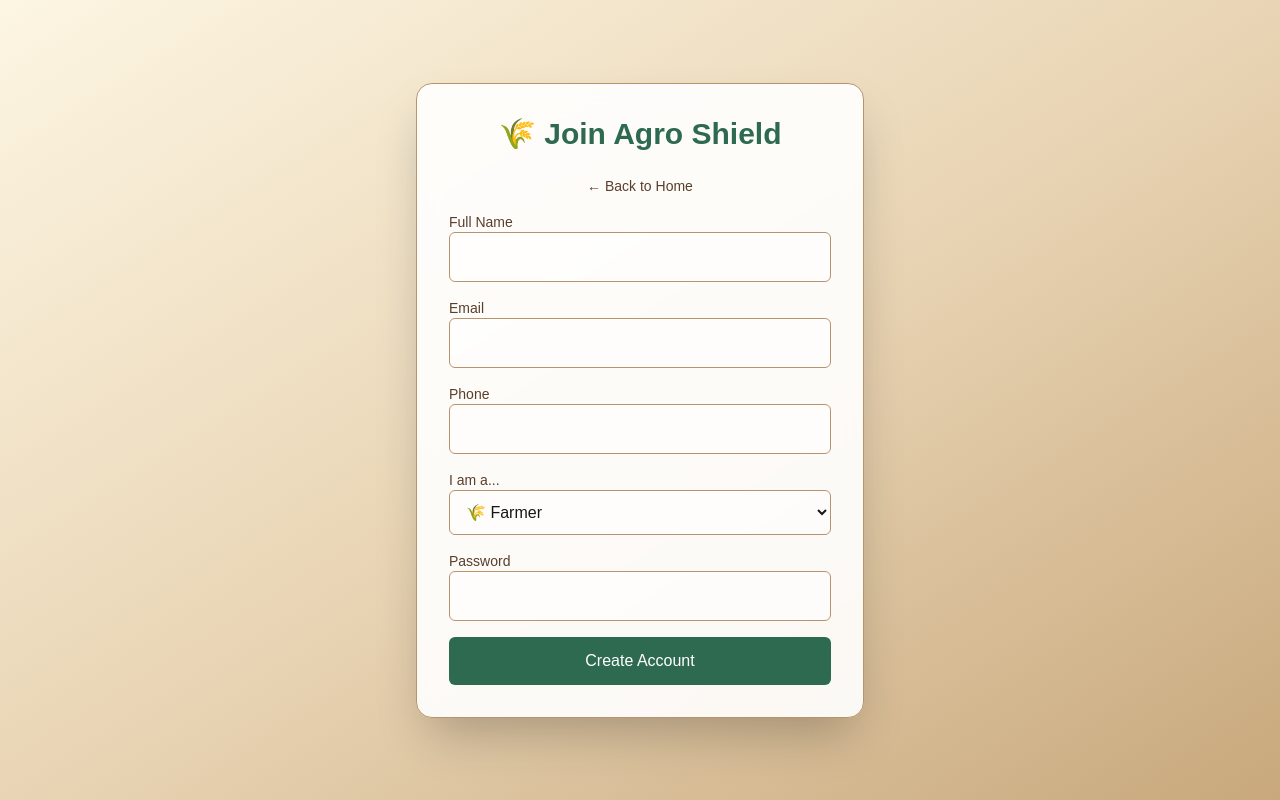
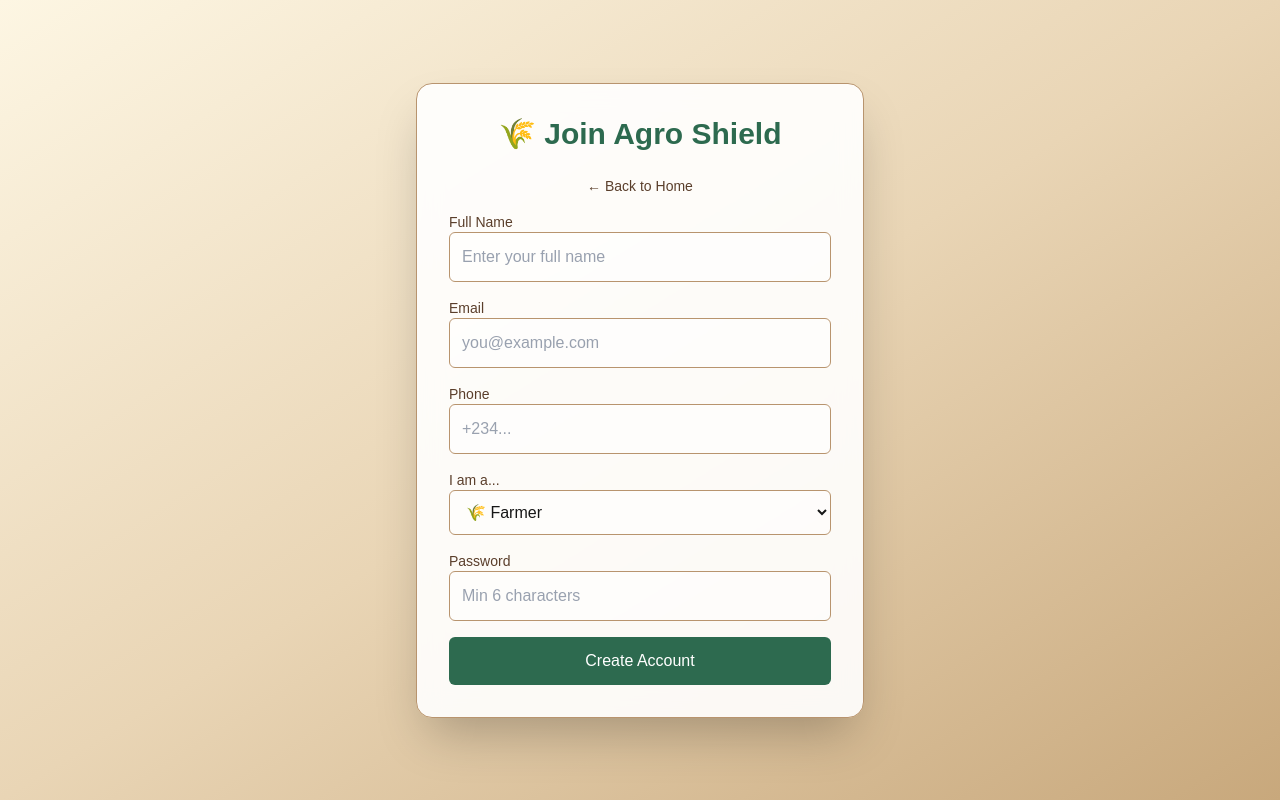
Before and after one commit to asobuilds/agro-shield-k-idoma, a Next.js app: page /register in a window 1280 px wide. Built offline with nearby package versions, Linux system fonts and the light colour scheme.

Commit message:
Fixed registration visibility, dashboard redirect, and homepage image

```diff
--- a/app/page.tsx
+++ b/app/page.tsx
@@ -17,7 +17,6 @@ export default function HomePage() {
 
   return (
     <div className="min-h-screen bg-white">
-      {/* Professional Navigation Bar */}
       <nav className="bg-white shadow-md px-8 py-4 flex justify-between items-center sticky top-0 z-50">
         <div className="text-2xl font-bold text-[#1a5d3a] flex items-center gap-2">
           <span className="text-3xl">🌾</span> AgroShield
@@ -38,12 +37,12 @@ export default function HomePage() {
         </div>
       </nav>
 
-      {/* Hero Section with Full-Width Image + Overlay */}
+      {/* Hero Section with FARM BASKET IMAGE */}
       <div className="relative w-full h-[600px] flex items-center justify-center">
         <div
           className="absolute inset-0 bg-cover bg-center"
           style={{
-            backgroundImage: "url('https://images.unsplash.com/photo-1592419044706-39796d40f98c?q=80&w=2070&auto=format&fit=crop')"
+            backgroundImage: "url('https://images.unsplash.com/photo-1595853035070-59a39fe84de3?q=80&w=2070&auto=format&fit=crop')"
           }}
         >
           <div className="absolute inset-0 bg-black/40"></div>
@@ -73,7 +72,6 @@ export default function HomePage() {
         </div>
       </div>
 
-      {/* Features Section */}
       <div id="features" className="py-20 px-6 max-w-6xl mx-auto">
         <h2 className="text-3xl font-bold text-[#1a5d3a] text-center mb-12">Why AgroShield?</h2>
         <div className="grid grid-cols-1 md:grid-cols-3 gap-8">
@@ -95,7 +93,6 @@ export default function HomePage() {
         </div>
       </div>
 
-      {/* ABOUT US SECTION */}
       <div id="about" className="py-20 px-6 bg-[#f8f9fa]">
         <div className="max-w-4xl mx-auto text-center">
           <h2 className="text-3xl font-bold text-[#1a5d3a] mb-6">About AgroShield K' Idoma</h2>
@@ -116,7 +113,6 @@ export default function HomePage() {
         </div>
       </div>
 
-      {/* Footer */}
       <footer className="bg-[#0f3d25] text-white py-12 text-center">
         <p className="text-lg mb-2">🌾 AgroShield K' Idoma</p>
         <p className="text-sm opacity-70">© 2026 Bridging Farmers to the Public.</p>
--- a/app/register/page.tsx
+++ b/app/register/page.tsx
@@ -21,14 +21,12 @@ export default function RegisterPage() {
     setLoading(true);
     setError("");
 
-    // Simple validation
     if (!form.name || !form.email || !form.phone || !form.password) {
       setError("All fields are required.");
       setLoading(false);
       return;
     }
 
-    // Save to localStorage (since backend isn't ready)
     const userData = { ...form, id: Date.now().toString() };
     localStorage.setItem("user", JSON.stringify(userData));
     localStorage.setItem("isLoggedIn", "true");
@@ -41,50 +39,53 @@ export default function RegisterPage() {
   };
 
   return (
-    <div className="min-h-screen flex items-center justify-center bg-gradient-to-br from-[#fdf6e3] via-[#e9d5b5] to-[#c8a87c] p-4">
-      <div className="bg-white/90 backdrop-blur-md p-8 rounded-2xl shadow-2xl w-full max-w-md border border-[#b8946e]">
-        <h1 className="text-3xl font-bold text-[#2d6a4f] mb-6 text-center">🌾 Join Agro Shield</h1>
-        <Link href="/" className="text-sm text-[#5a3e2b] hover:underline mb-4 block text-center">
+    <div className="min-h-screen flex items-center justify-center bg-gradient-to-br from-[#fdf6e3] via-[#e9d5b5] to-[#c8a87c] p-4 dark:from-[#121212] dark:via-[#1a1a1a] dark:to-[#0d0d0d]">
+      <div className="bg-white/90 backdrop-blur-md p-8 rounded-2xl shadow-2xl w-full max-w-md border border-[#b8946e] dark:bg-[#1a1a1a]/95 dark:border-[#2d2d2d]">
+        <h1 className="text-3xl font-bold text-[#2d6a4f] mb-6 text-center dark:text-[#4ade80]">🌾 Join Agro Shield</h1>
+        <Link href="/" className="text-sm text-[#5a3e2b] dark:text-gray-400 hover:underline mb-4 block text-center">
           ← Back to Home
         </Link>
-        {error && <div className="bg-red-100 text-red-700 p-3 rounded-md mb-4">{error}</div>}
+        {error && <div className="bg-red-100 text-red-700 p-3 rounded-md mb-4 dark:bg-red-900/30 dark:text-red-300">{error}</div>}
         <form onSubmit={handleSubmit} className="space-y-4">
           <div>
-            <label className="block text-sm font-medium text-[#5a3e2b]">Full Name</label>
+            <label className="block text-sm font-medium text-[#5a3e2b] dark:text-gray-300">Full Name</label>
             <input
               type="text"
               value={form.name}
               onChange={(e) => setForm({ ...form, name: e.target.value })}
-              className="w-full p-3 border border-[#b8946e] rounded-md focus:ring-2 focus:ring-[#2d6a4f] bg-white/50"
+              className="w-full p-3 border border-[#b8946e] rounded-md focus:ring-2 focus:ring-[#2d6a4f] bg-white/50 dark:bg-[#2d2d2d] dark:border-[#3d3d3d] dark:text-white placeholder-gray-400"
               required
+              placeholder="Enter your full name"
             />
           </div>
           <div>
-            <label className="block text-sm font-medium text-[#5a3e2b]">Email</label>
+            <label className="block text-sm font-medium text-[#5a3e2b] dark:text-gray-300">Email</label>
             <input
               type="email"
               value={form.email}
               onChange={(e) => setForm({ ...form, email: e.target.value })}
-              className="w-full p-3 border border-[#b8946e] rounded-md focus:ring-2 focus:ring-[#2d6a4f] bg-white/50"
+              className="w-full p-3 border border-[#b8946e] rounded-md focus:ring-2 focus:ring-[#2d6a4f] bg-white/50 dark:bg-[#2d2d2d] dark:border-[#3d3d3d] dark:text-white placeholder-gray-400"
               required
+              placeholder="you@example.com"
             />
           </div>
           <div>
-            <label className="block text-sm font-medium text-[#5a3e2b]">Phone</label>
+            <label className="block text-sm font-medium text-[#5a3e2b] dark:text-gray-300">Phone</label>
             <input
               type="tel"
               value={form.phone}
               onChange={(e) => setForm({ ...form, phone: e.target.value })}
-              className="w-full p-3 border border-[#b8946e] rounded-md focus:ring-2 focus:ring-[#2d6a4f] bg-white/50"
+              className="w-full p-3 border border-[#b8946e] rounded-md focus:ring-2 focus:ring-[#2d6a4f] bg-white/50 dark:bg-[#2d2d2d] dark:border-[#3d3d3d] dark:text-white placeholder-gray-400"
               required
+              placeholder="+234..."
             />
           </div>
           <div>
-            <label className="block text-sm font-medium text-[#5a3e2b]">I am a...</label>
+            <label className="block text-sm font-medium text-[#5a3e2b] dark:text-gray-300">I am a...</label>
             <select
               value={form.role}
               onChange={(e) => setForm({ ...form, role: e.target.value })}
-              className="w-full p-3 border border-[#b8946e] rounded-md focus:ring-2 focus:ring-[#2d6a4f] bg-white/50"
+              className="w-full p-3 border border-[#b8946e] rounded-md focus:ring-2 focus:ring-[#2d6a4f] bg-white/50 dark:bg-[#2d2d2d] dark:border-[#3d3d3d] dark:text-white"
             >
               <option value="farmer">🌾 Farmer</option>
               <option value="buyer">🛒 Buyer</option>
@@ -92,19 +93,20 @@ export default function RegisterPage() {
             </select>
           </div>
           <div>
-            <label className="block text-sm font-medium text-[#5a3e2b]">Password</label>
+            <label className="block text-sm font-medium text-[#5a3e2b] dark:text-gray-300">Password</label>
             <input
               type="password"
               value={form.password}
               onChange={(e) => setForm({ ...form, password: e.target.value })}
-              className="w-full p-3 border border-[#b8946e] rounded-md focus:ring-2 focus:ring-[#2d6a4f] bg-white/50"
+              className="w-full p-3 border border-[#b8946e] rounded-md focus:ring-2 focus:ring-[#2d6a4f] bg-white/50 dark:bg-[#2d2d2d] dark:border-[#3d3d3d] dark:text-white placeholder-gray-400"
               required
+              placeholder="Min 6 characters"
             />
           </div>
           <button
             type="submit"
             disabled={loading}
-            className="w-full bg-[#2d6a4f] text-white py-3 rounded-md hover:bg-[#1b4332] transition-colors"
+            className="w-full bg-[#2d6a4f] text-white py-3 rounded-md hover:bg-[#1b4332] transition-colors dark:bg-[#4ade80] dark:text-[#121212] dark:hover:bg-[#3bbd6e]"
           >
             {loading ? "Creating account..." : "Create Account"}
           </button>
```
